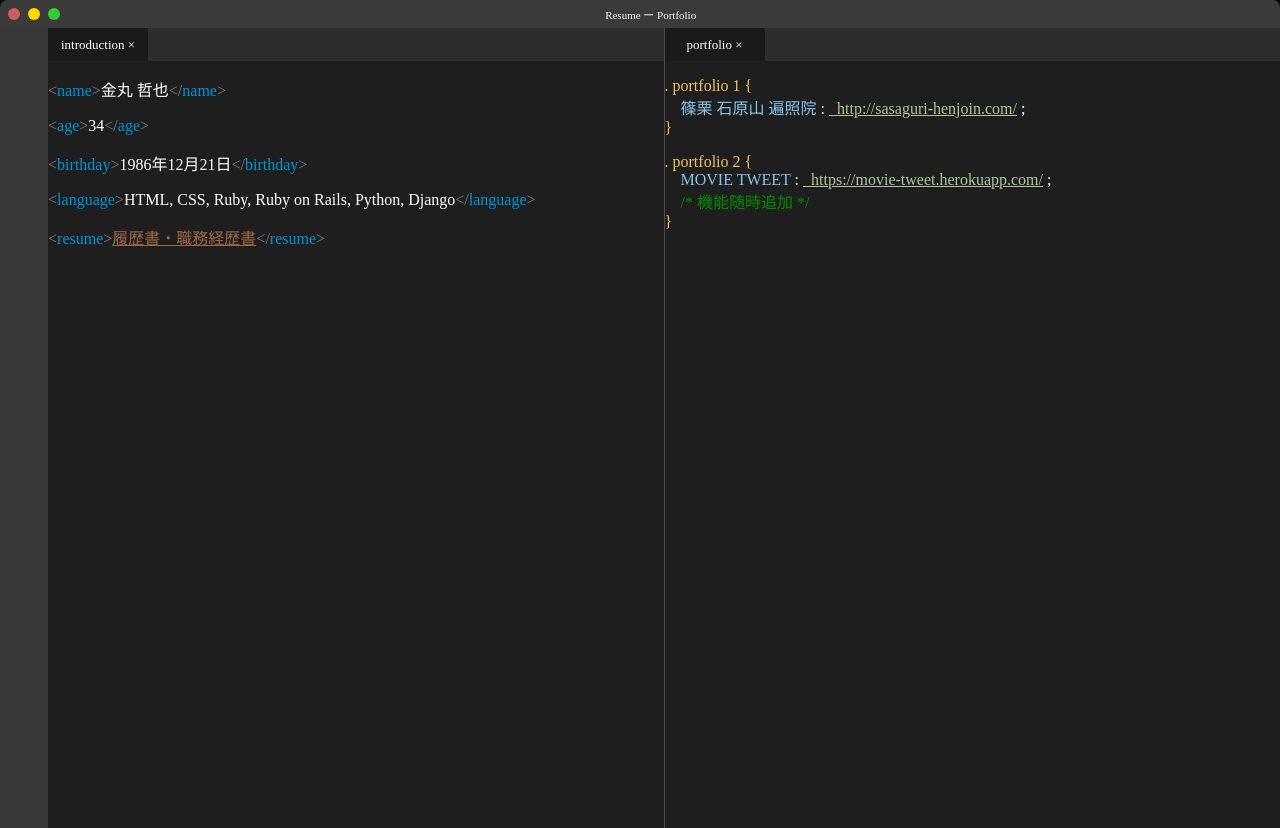
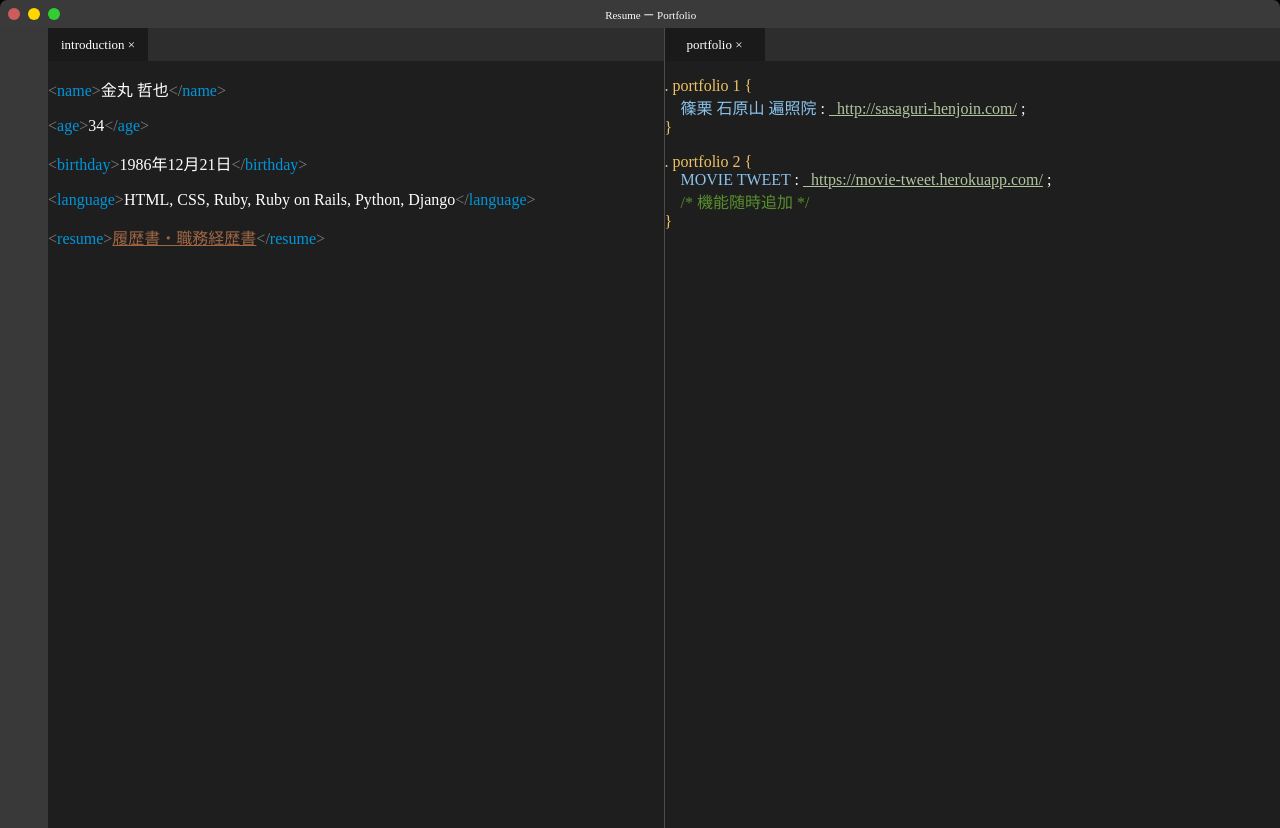
Before and after one commit to tetsuya-kanamaru/portfolio, a PHP site: page / in a window 1280 px wide. Run offline with PHP 8.4, Linux system fonts and the light colour scheme.

Commit message:
modify some parts

```diff
--- a/styles.css
+++ b/styles.css
@@ -159,9 +159,10 @@ html, body {
 }
 
 .right-content .green {
-  color: #008d00;
+  color: #65ab31;
+  opacity: 0.8;
 }
 
-/* .right-content .lightgreen a:hover {
+.right-content .lightgreen a:hover {
   opacity: 1;
-} */
+}
```
